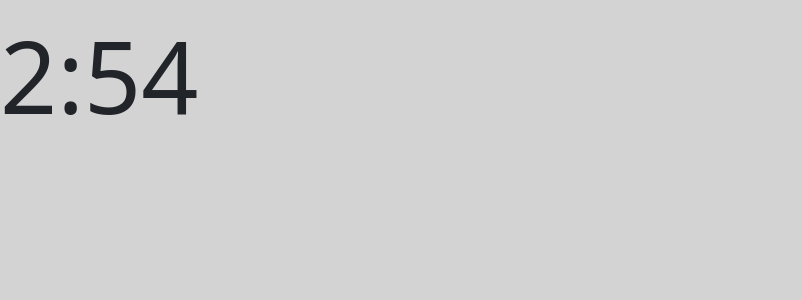
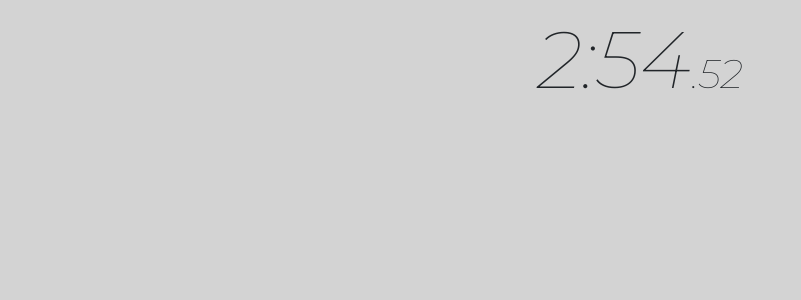
Before and after one commit to cawleygl/dynamic-clock, a React (Create React App) app: page / in a window 1280 px wide. Shown: the top 300 px of the page, without its empty margins (0-801 px from the left). Built offline with nearby package versions, Linux system fonts and the light colour scheme.

Commit message:
Updated time display

```diff
--- a/src/components/TimeDisplay/index.js
+++ b/src/components/TimeDisplay/index.js
@@ -1,6 +1,5 @@
 import React, { useState, useEffect } from "react";
-// import Moment from 'react-moment';
-import 'moment-timezone';
+import { Container, Row, Col } from 'react-bootstrap';
 
 import './style.css';
 
@@ -14,25 +13,40 @@ function TimeDisplay() {
 
     const date = new Date()
     const currentHour = date.getHours();
-    const currentMinute = date.getMinutes();
-    const currentSecond = date.getSeconds();
+    let currentMinute = date.getMinutes();
+    let currentSecond = date.getSeconds();
+
+    if (currentMinute < 10) {
+        currentMinute = "0" + currentMinute.toString()
+    }
+    if (currentSecond < 10) {
+        currentSecond = "0" + currentSecond.toString()
+    }
 
     useEffect(() => {
         const interval = setInterval(() => {
+
             const newTime = {
                 hour: currentHour,
                 minute: currentMinute,
                 second: currentSecond
             }
             setTime(time => newTime);
-            console.log(newTime)
         }, 1000);
         return () => clearInterval(interval);
     },
     );
 
     return (
-        <p className="Clock">{time.hour}:{time.minute}</p>
+        <div>
+            <Container>
+                <Row>
+                    <Container className="Clock">
+                        <Col className="Hour">{time.hour}:{time.minute}<span className="Second">.{time.second}</span></Col>
+                    </Container>
+                </Row>
+            </Container>
+        </div>
     );
 }
 
--- a/src/components/TimeDisplay/style.css
+++ b/src/components/TimeDisplay/style.css
@@ -1,3 +1,13 @@
 .Clock {
-    font-size: 100px;
+    font-family: 'Montserrat', sans-serif;
+    color: black(0, 0, 92);
+    text-align: center;
 }
+.Hour {
+    font-size: 80px;
+}
+.Second {
+    font-size: 40px;
+    padding-top: 45px;
+    font-family: 'Montserrat', sans-serif;
+}
```
Lines whose indentation alone changed are shown as unchanged.
